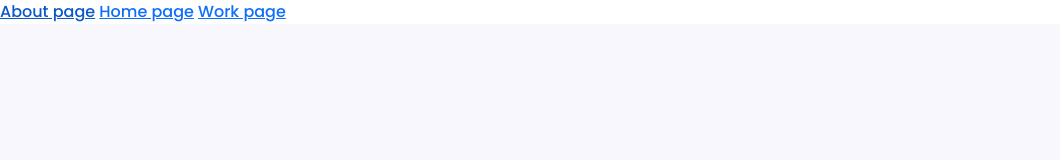
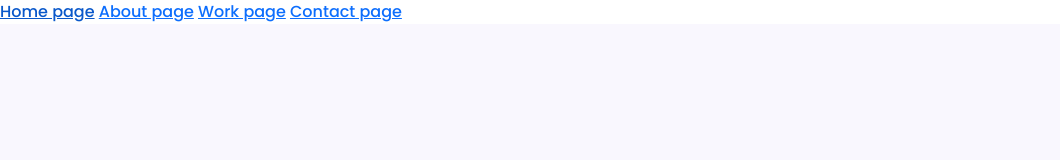
Before and after one commit to Omouwho/esthers-portfolio-project, a plain HTML site: page index.html in a window 1280 px wide. Shown: the top 160 px of the page, without its empty margins (0-1060 px from the left). Drawn offline with nearby package versions, Linux system fonts and the light colour scheme.

Commit message:
added links

```diff
--- a/index.html
+++ b/index.html
@@ -37,9 +37,10 @@
 </head>
 
 <body>
+    <a href="/">Home page</a>
     <a href="/about.html">About page</a>
-    <a href="/">Home page</a>
     <a href="/work.html">Work page</a>
+    <a href="/contact.html">Contact page</a>
 
     <div class="hero">
         <p> 👩‍💻 Hello I am </p>
```
Also changed, not shown: about.html (+1 -0 lines), contact.html (+1 -0 lines).
